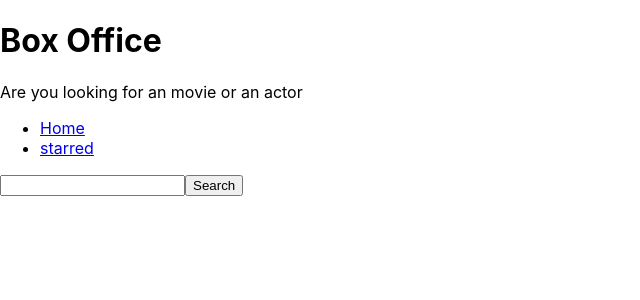
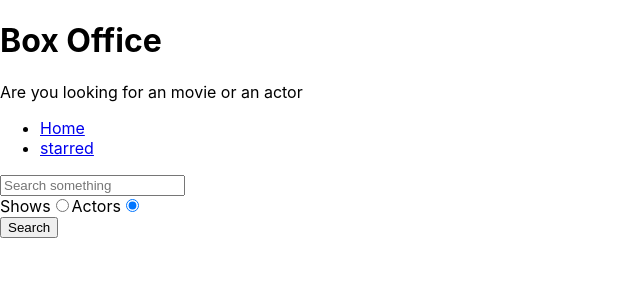
Before and after one commit to codingraj3427/Box-office-app, a React (Create React App) app: page / in a window 1280 px wide. Shown: the top 300 px of the page, without its empty margins (0-640 px from the left). Built offline with nearby package versions, Linux system fonts and the light colour scheme.

Commit message:
Added actor functionality

```diff
--- a/src/pages/Home.js
+++ b/src/pages/Home.js
@@ -10,14 +10,15 @@
 
   const[input,setInput]=useState('');
   const[result,setResult]=useState(null);
+  const[searchOption,setsearchOption]=useState('');
 
-
+  const isShowSearch=searchOption==='shows';
 
   const onSearch=()=>
   {
 
 
-    apiGet(`/search/shows?q=${input}`).then(result=>
+    apiGet(`/search/${searchOption}?q=${input}`).then(result=>
       {
         setResult(result);
       });
@@ -41,17 +42,30 @@
     }
   }
 
+
+  const onRadioChange=(ev)=>
+  {
+      setsearchOption(ev.target.value);
+
+  }
+
+  console.log(searchOption);
+
+
   const renderResult= ()=>
   {
-    if(result && result.length==0)
+    if(result && result.length===0)
     {
       return <div>No Result</div>
     }
 
     if(result && result.length>0){
 
-      return <div>{result.map( (item)=>(<div key={item.show.id}>{item.show.name}</div>))}</div>
+      return(
 
+          result[0].show ? result.map( (item)=>(<div key={item.show.id}>{item.show.name}</div>)) : result.map( (item)=>(<div key={item.person.id}>{item.person.name}</div>))
+
+        );
     }
 
     return null;
@@ -61,7 +75,32 @@
 
   return (
     <MainPageLayout>
-      <input type="text" onChange={onInputChange} onKeyDown={onKeyDown} value={input}/>
+      <input type="text" placeholder="Search something"onChange={onInputChange} onKeyDown={onKeyDown} value={input}/>
+
+
+      <div>
+        <label htmlFor='Shows-search'>
+          Shows
+          <input id="Shows-search
+          "type="radio"
+          value="shows"
+          checked={isShowSearch}
+          onChange={onRadioChange}/>
+        </label>
+
+        <label htmlFor='Actor-search'>
+          Actors
+          <input id="Actor-search"
+          type="radio"
+          value="people"
+          checked={!isShowSearch}
+          onChange={onRadioChange}/>
+        </label>
+      </div>
+
+
+
+
       <button
       type="button" onClick={onSearch}>Search
       </button>
```
